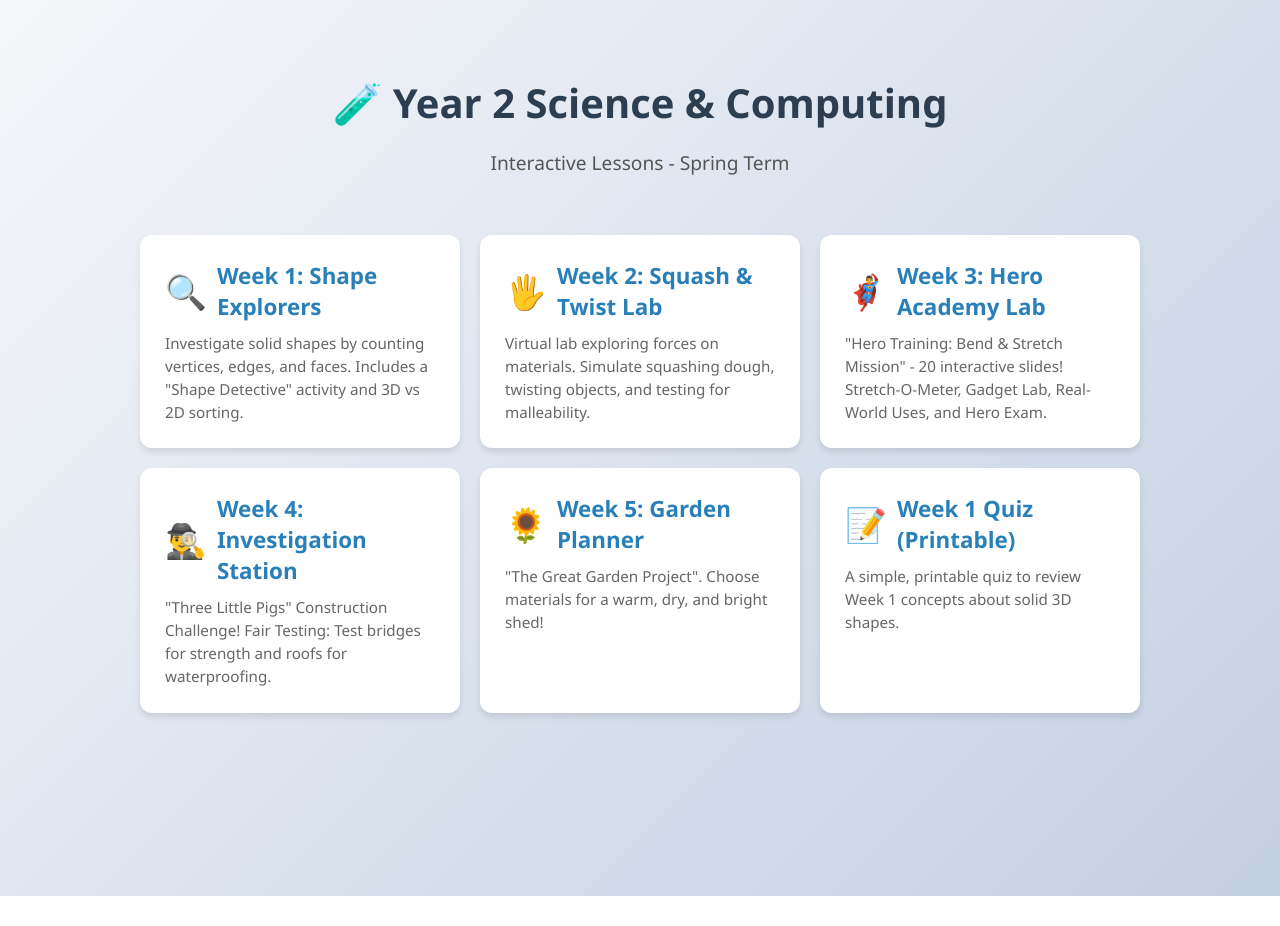
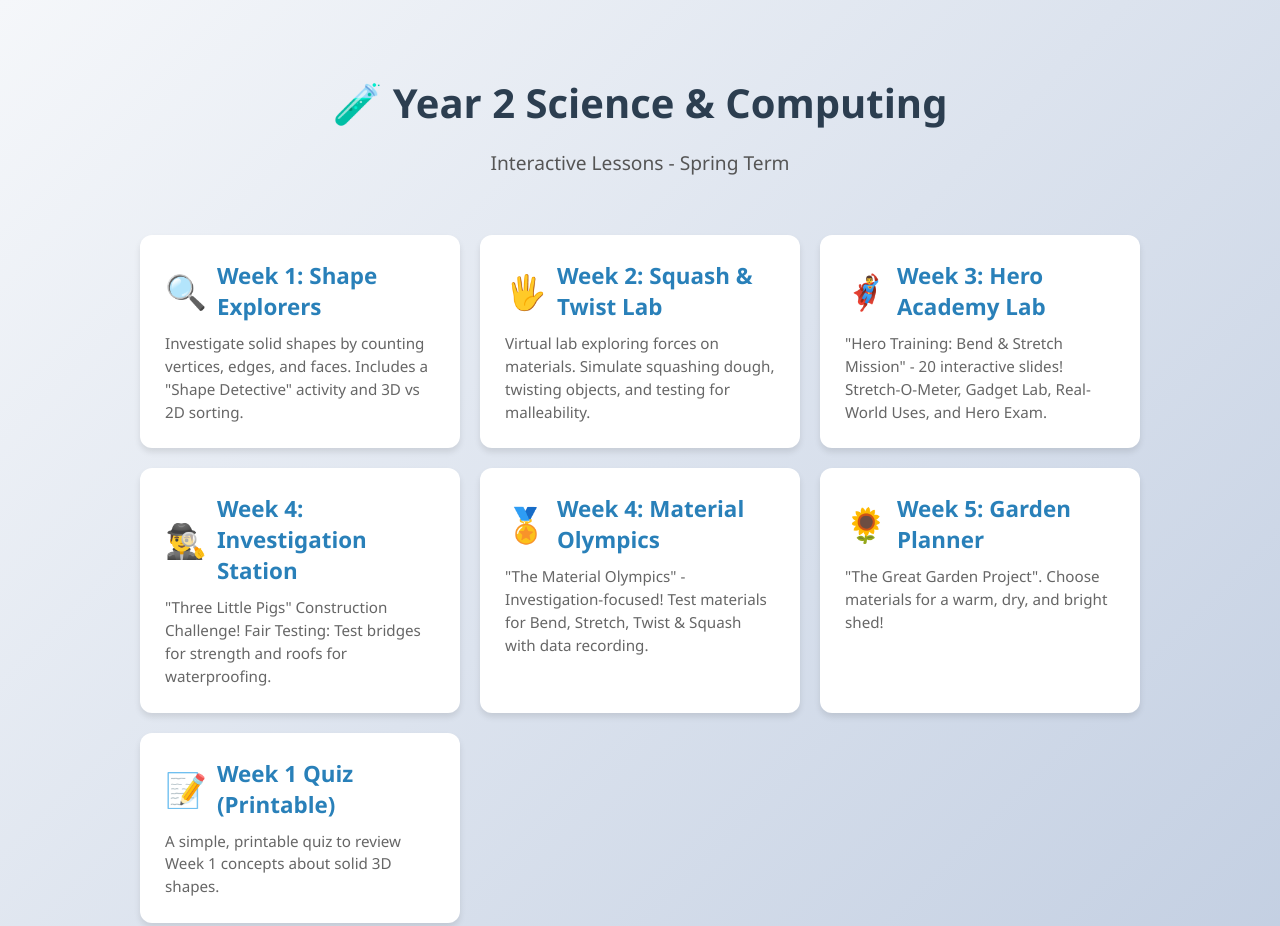
Before and after one commit to Gabriel-on-the-hill/Year-2-Science-Lesson-Notes, a plain HTML site: page index.html in a window 1280 px wide. Shown: the top 926 px of the page. Before the commit the page ends 896 px from the top, so only its background shows below. Drawn offline with Linux system fonts and the light colour scheme.

Commit message:
Add files via upload

```diff
--- a/index.html
+++ b/index.html
@@ -133,6 +133,17 @@
             </div>
         </a>
 
+        <!-- Week 4: Material Olympics (NEW - Investigation Focus) -->
+        <a href="Week_04_Material_Olympics.html" class="lesson-card">
+            <div class="lesson-title">
+                <span class="icon">🏅</span> Week 4: Material Olympics
+            </div>
+            <div class="lesson-desc">
+                "The Material Olympics" - Investigation-focused!
+                Test materials for Bend, Stretch, Twist & Squash with data recording.
+            </div>
+        </a>
+
         <!-- Week 5: Garden Planner -->
         <a href="Week_05_Garden_Design.html" class="lesson-card">
             <div class="lesson-title">
```
